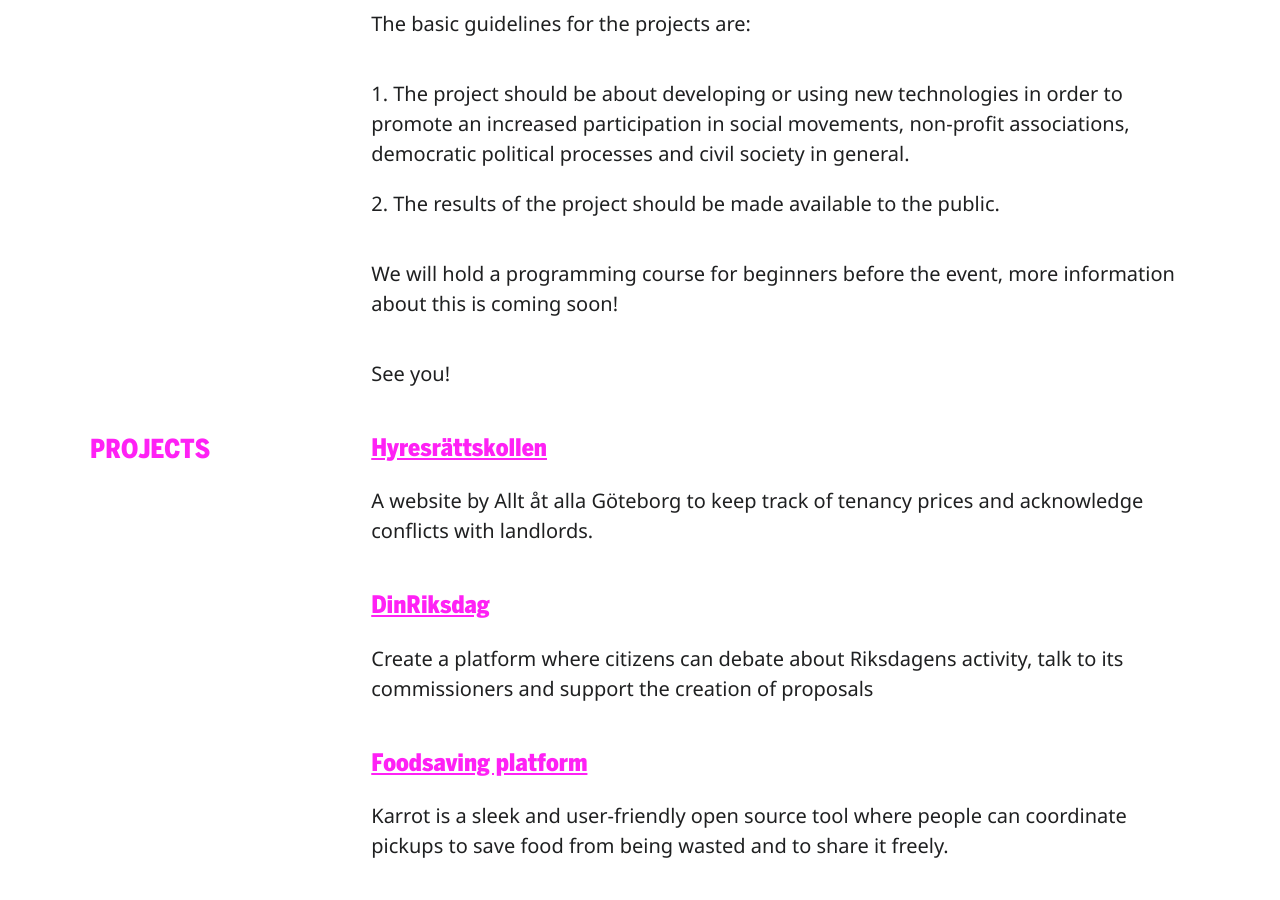
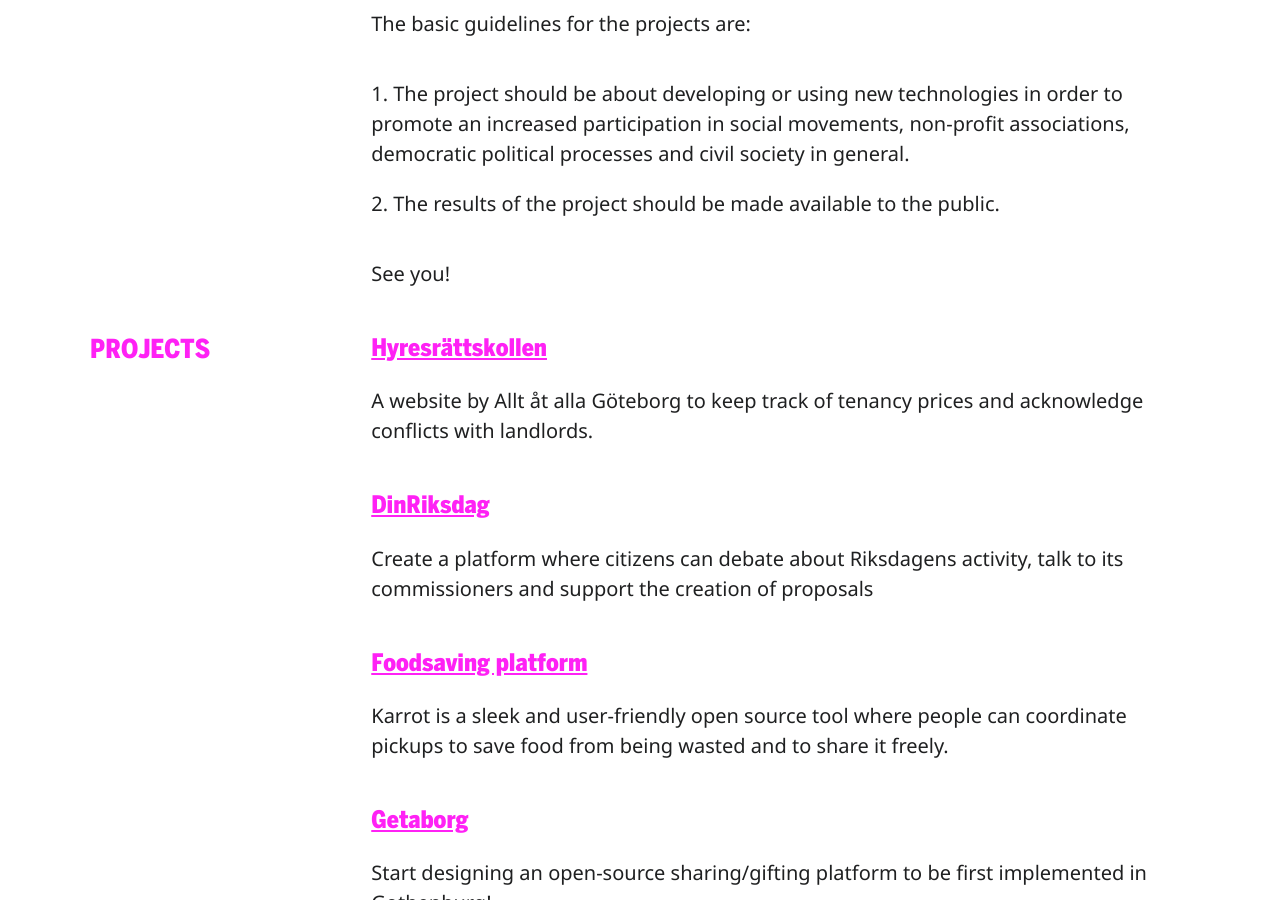
Before and after one commit to civictechsweden/civictech.se, a Jekyll site: the page built from _hackathons/hackathon-1-en.md, in a window 1280 px wide and 900 px high, scrolled down 1138 px. Built offline with Jekyll 4.4.1, drawn with Linux system fonts in a browser that asks for light colours; nearby versions of some CDN libraries.

Commit message:
Updated Hackathon 1 En

```diff
--- a/_hackathons/hackathon-1-en.md
+++ b/_hackathons/hackathon-1-en.md
@@ -23,6 +23,4 @@
 1. The project should be about developing or using new technologies in order to promote an increased participation in social movements, non-profit associations, democratic political processes and civil society in general.
 2. The results of the project should be made available to the public.
 
-We will hold a programming course for beginners before the event, more information about this is coming soon!
-
 See you!
```
